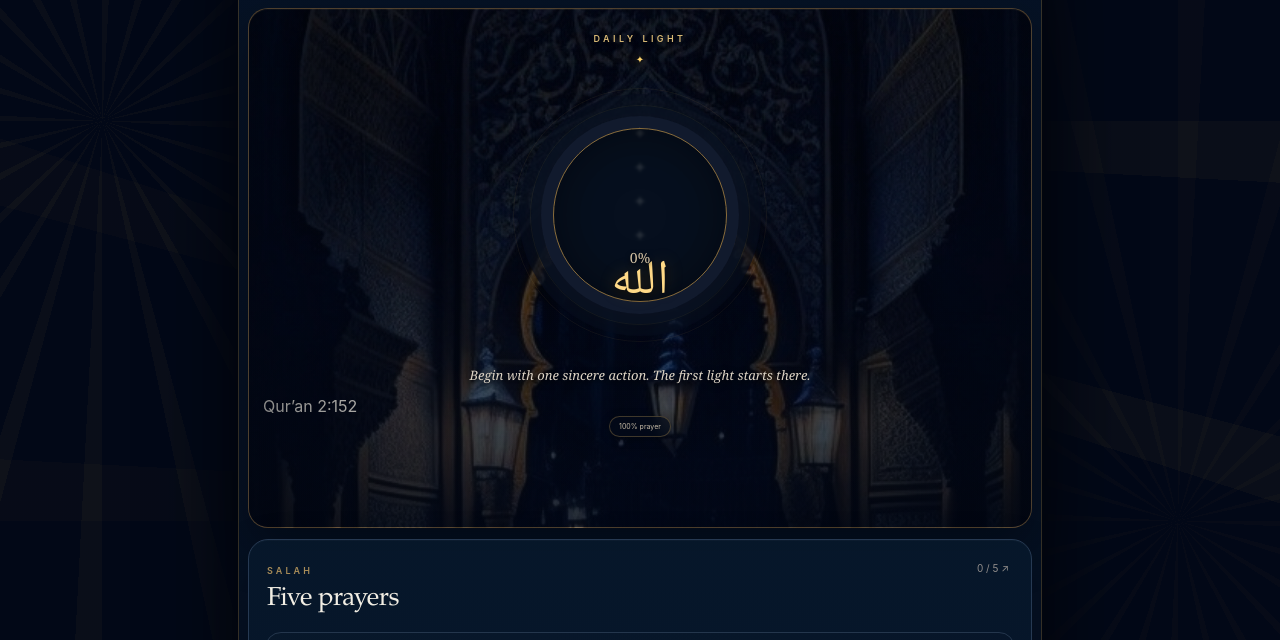
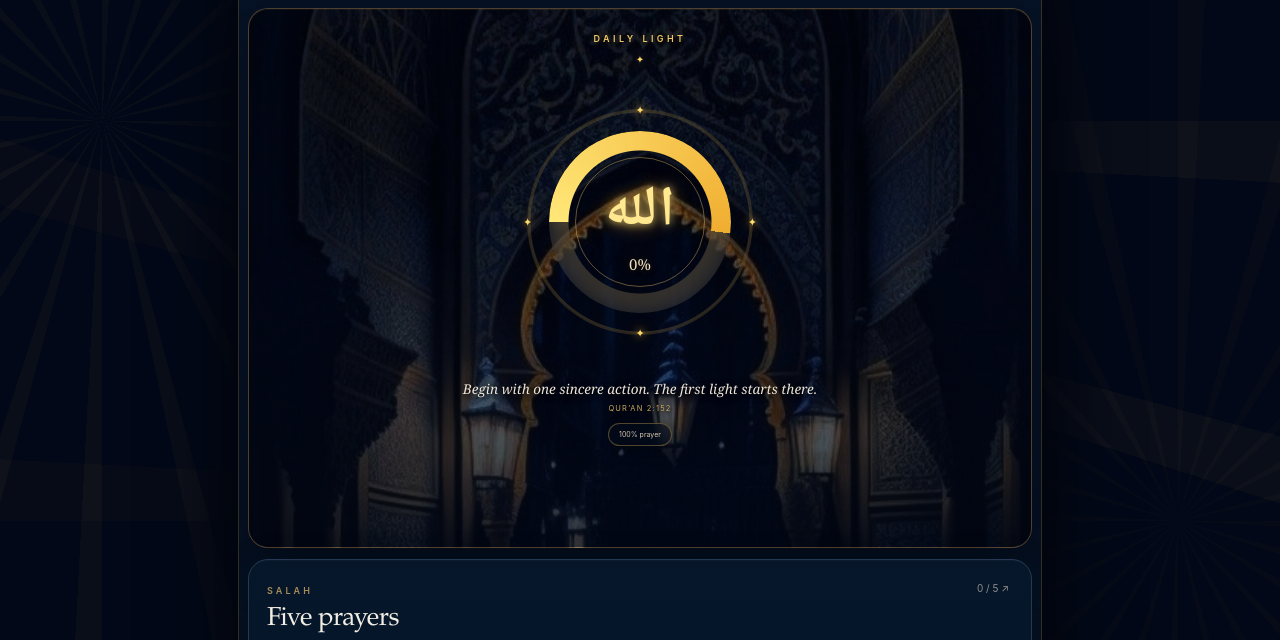
Before and after one commit to whitesr09/NUR, a website: page web/index.html in a window 1280 px wide. Shown: the part 103-743 px from the top of the page. Drawn offline with Linux system fonts and the light colour scheme.

Commit message:
Refine Daily Light dual progress rings and verse layout

```diff
--- a/web/v2-daily-light.css
+++ b/web/v2-daily-light.css
@@ -1,44 +1,90 @@
 /* NUR V2 — Daily Light visual rebuild only. Uses the user-uploaded architectural image. */
 .light-panel{
-  min-height:520px!important;
-  padding:24px 14px 20px!important;
+  min-height:540px!important;
+  padding:24px 14px 22px!important;
   border-color:#80653d99!important;
   background:
-    linear-gradient(180deg,rgba(2,8,23,.30) 0%,rgba(2,8,23,.46) 45%,rgba(2,8,23,.76) 100%),
+    linear-gradient(180deg,rgba(2,8,23,.24) 0%,rgba(2,8,23,.38) 44%,rgba(2,8,23,.72) 100%),
     url('assets/daily-light-bg.jpg') center 48%/cover no-repeat!important;
   isolation:isolate;
   box-shadow:inset 0 1px rgba(255,226,154,.08),0 20px 50px #0005!important;
 }
 .light-panel::before{
   content:"";position:absolute;inset:0;z-index:0;pointer-events:none;
-  background:radial-gradient(circle at 50% 43%,rgba(3,12,28,.04) 0 22%,rgba(2,8,23,.20) 55%,rgba(1,5,14,.55) 100%);
+  background:radial-gradient(circle at 50% 42%,rgba(4,14,31,.02) 0 24%,rgba(2,8,23,.14) 58%,rgba(1,5,14,.50) 100%);
 }
-.light-panel>.eyebrow,.light-panel>.gold-dot,.light-panel>.light-stage,.light-panel>.light-copy,.light-panel>.light-weights{position:relative;z-index:2}
-.light-panel>.eyebrow{color:#d7b875!important;text-shadow:0 2px 7px #000;letter-spacing:.38em!important}
-.light-panel>.gold-dot{margin-top:9px!important;color:#ffd36b!important;text-shadow:0 0 12px #e5ad43}
-/* The uploaded architecture replaces the old generated arch and mosque artwork. */
+.light-panel>.eyebrow,.light-panel>.gold-dot,.light-panel>.light-stage,.light-panel>.light-copy,.light-panel>.light-verse-source,.light-panel>.light-weights{position:relative;z-index:2}
+.light-panel>.eyebrow{color:#f0c665!important;text-shadow:0 0 10px rgba(242,190,72,.30),0 2px 7px #000;letter-spacing:.38em!important}
+.light-panel>.gold-dot{margin-top:9px!important;color:#ffd765!important;text-shadow:0 0 14px rgba(255,202,84,.72)}
 .light-panel .ornament-arch,.light-panel .mosque-silhouette{display:none!important}
-.light-stage{height:300px!important;margin-top:0!important}
-.light-stage:before,.light-stage:after{opacity:.32!important;border-color:rgba(255,215,125,.18)!important}
-.light-stage:before{width:252px!important;height:252px!important}
-.light-stage:after{width:218px!important;height:218px!important}
+
+.light-stage{height:314px!important;margin-top:0!important}
+.light-stage:before,.light-stage:after{display:none!important}
+
 .light-orbit{
-  width:198px!important;height:198px!important;
-  box-shadow:0 0 0 10px rgba(9,18,34,.78),0 0 0 22px rgba(5,13,29,.62),0 0 34px rgba(230,173,66,.11)!important;
+  --outer-angle:var(--angle);
+  width:226px!important;height:226px!important;
+  position:relative!important;display:grid!important;place-items:center!important;
+  border-radius:50%!important;background:transparent!important;
+  box-shadow:none!important;overflow:visible!important;
 }
-.light-orbit-inner{background:rgba(5,15,29,.86)!important;backdrop-filter:blur(1.5px);-webkit-backdrop-filter:blur(1.5px);border-color:#8a6d3c!important}
-.light-beam{opacity:.88!important}
-.allah-word{font-size:48px!important;color:#ffd987!important;text-shadow:0 0 18px rgba(226,169,64,.28),0 2px 8px #000!important}
-.light-percent{top:132px!important;font-size:14px!important;color:#d1c0a3!important;text-shadow:0 2px 5px #000}
-.light-copy{max-width:480px!important;margin:1px auto 10px!important;color:#ddd4c5!important;font-size:13px!important;text-shadow:0 2px 7px #000;}
-.light-weights{gap:6px!important;margin-bottom:2px}
-.light-weights span{padding:5px 9px!important;font-size:7px!important;color:#c7bca8!important;border-color:rgba(205,166,91,.30)!important;background:rgba(3,11,25,.70)!important;box-shadow:0 2px 10px #0004;backdrop-filter:blur(3px);-webkit-backdrop-filter:blur(3px)}
+/* thin outer progress ring */
+.light-orbit::before{
+  content:"";position:absolute;inset:0;border-radius:50%;pointer-events:none;
+  background:conic-gradient(from 270deg,#ffe17a 0 var(--outer-angle),rgba(80,67,44,.28) var(--outer-angle) 360deg);
+  -webkit-mask:radial-gradient(farthest-side,transparent calc(100% - 4px),#000 calc(100% - 3px));
+  mask:radial-gradient(farthest-side,transparent calc(100% - 4px),#000 calc(100% - 3px));
+  filter:drop-shadow(0 0 6px rgba(255,207,86,.62));
+}
+/* transparent gap between outer and inner rings */
+.light-beam{
+  position:absolute!important;inset:22px!important;border-radius:50%!important;
+  background:conic-gradient(from 270deg,#ffe778 0 var(--angle),#f0ae31 52%,#ffd561 var(--angle),rgba(34,42,60,.48) var(--angle) 360deg)!important;
+  -webkit-mask:radial-gradient(farthest-side,transparent calc(100% - 20px),#000 calc(100% - 19px));
+  mask:radial-gradient(farthest-side,transparent calc(100% - 20px),#000 calc(100% - 19px));
+  mix-blend-mode:normal!important;opacity:1!important;
+  filter:drop-shadow(0 0 9px rgba(255,190,58,.55));
+}
+/* inner field is intentionally transparent so the architecture remains visible */
+.light-orbit-inner{
+  position:absolute!important;inset:48px!important;border-radius:50%!important;
+  background:transparent!important;border:1px solid rgba(231,191,105,.42)!important;
+  box-shadow:inset 0 0 22px rgba(2,8,23,.18)!important;
+  backdrop-filter:none!important;-webkit-backdrop-filter:none!important;
+}
+.orbit-star{position:absolute;z-index:5;color:#ffdb6b;font-size:11px;line-height:1;text-shadow:0 0 8px #f5b63d,0 0 15px rgba(255,190,60,.55)}
+.orbit-star-top{top:-4px;left:50%;transform:translateX(-50%)}
+.orbit-star-right{right:-4px;top:50%;transform:translateY(-50%)}
+.orbit-star-bottom{bottom:-4px;left:50%;transform:translateX(-50%)}
+.orbit-star-left{left:-4px;top:50%;transform:translateY(-50%)}
+.allah-word{
+  z-index:6!important;font-size:56px!important;font-weight:800!important;color:#ffe88f!important;
+  font-family:"Noto Naskh Arabic","Traditional Arabic",serif!important;
+  text-shadow:0 0 8px rgba(255,226,143,.78),0 0 18px rgba(241,177,48,.68),0 2px 8px #000!important;
+  transform:translateY(-9px)
+}
+.light-percent{z-index:6!important;top:145px!important;font-size:15px!important;color:#f0dfbd!important;text-shadow:0 0 8px rgba(255,208,91,.20),0 2px 5px #000}
+
+.light-copy{
+  max-width:500px!important;margin:0 auto 4px!important;padding:0 10px!important;
+  color:#efe6d7!important;font:italic 13.5px/1.55 Georgia,"Times New Roman",serif!important;
+  text-align:center;text-shadow:0 2px 7px #000;transition:opacity .24s ease,transform .24s ease;
+}
+.light-copy.is-changing,.light-verse-source.is-changing{opacity:0;transform:translateY(4px)}
+.light-verse-source{
+  text-align:center;margin:0 auto 10px;color:#caa85f;font-size:7.5px;letter-spacing:.16em;text-transform:uppercase;
+  text-shadow:0 2px 5px #000;transition:opacity .24s ease,transform .24s ease;
+}
+.light-weights{gap:6px!important;margin:0 auto 2px!important;align-items:center}
+.light-weights span{padding:6px 10px!important;font-size:7px!important;color:#d8cbb4!important;border-color:rgba(221,178,93,.36)!important;background:rgba(3,11,25,.62)!important;box-shadow:0 2px 10px #0004;backdrop-filter:blur(3px);-webkit-backdrop-filter:blur(3px)}
+
 @media(max-width:430px){
-  .light-panel{min-height:500px!important;padding:22px 10px 18px!important;background-position:center 48%!important}
-  .light-stage{height:286px!important}
-  .light-stage:before{width:238px!important;height:238px!important}
-  .light-stage:after{width:206px!important;height:206px!important}
-  .light-orbit{width:188px!important;height:188px!important;box-shadow:0 0 0 9px rgba(9,18,34,.78),0 0 0 20px rgba(5,13,29,.62),0 0 30px rgba(230,173,66,.10)!important}
-  .allah-word{font-size:45px!important}
-  .light-percent{top:126px!important}
+  .light-panel{min-height:520px!important;padding:22px 10px 20px!important;background-position:center 48%!important}
+  .light-stage{height:300px!important}
+  .light-orbit{width:214px!important;height:214px!important}
+  .light-beam{inset:21px!important}
+  .light-orbit-inner{inset:46px!important}
+  .allah-word{font-size:53px!important;transform:translateY(-8px)}
+  .light-percent{top:138px!important}
+  .light-copy{font-size:13px!important;line-height:1.5!important}
 }
```
